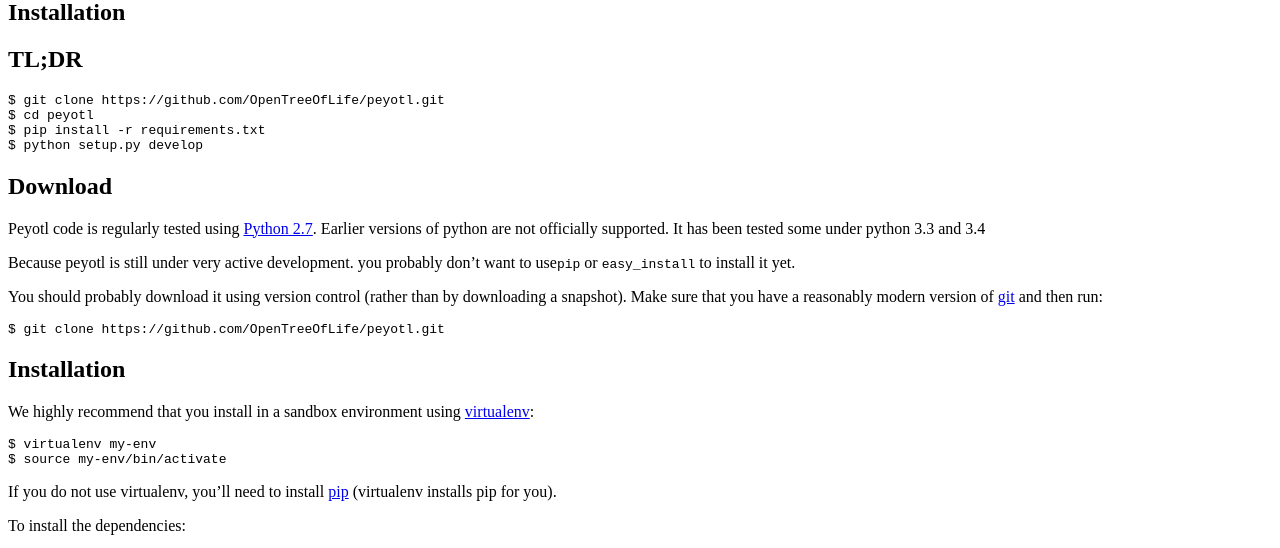
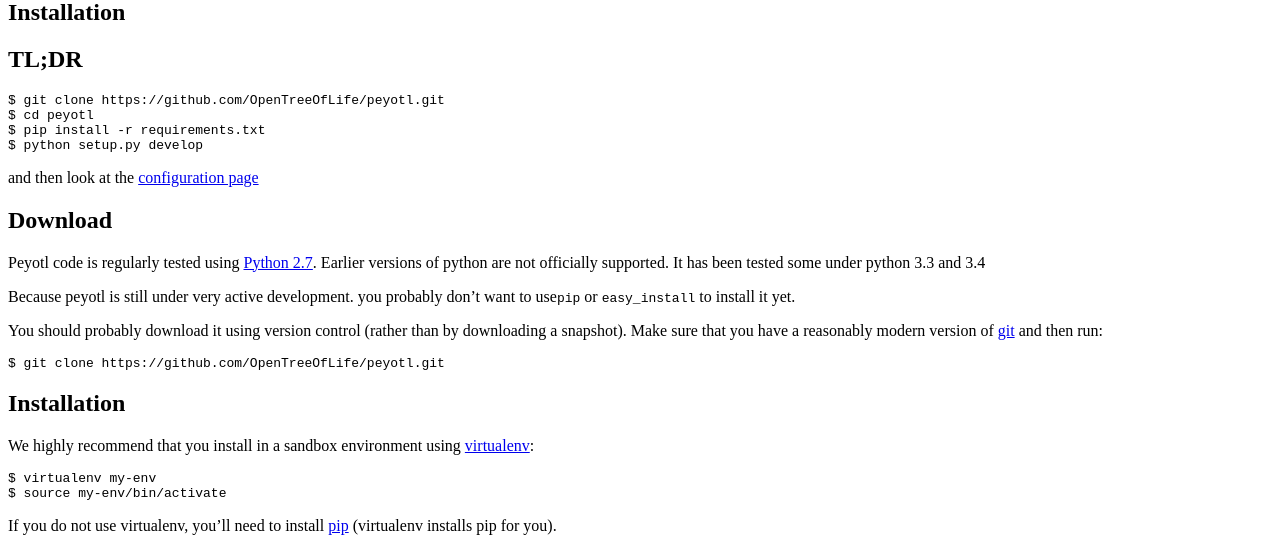
Before and after one commit to OpenTreeOfLife/peyotl, a Jekyll site: the page built from installation/index.md, in a window 1280 px wide and 900 px high, cut to the strip 352-900 px from the top of the window. Built offline with Jekyll 4.4.1, drawn with Linux system fonts in a browser that asks for light colours; part of the change alters nothing that is shown.

```diff
--- a/_config.yml
+++ b/_config.yml
@@ -43,7 +43,7 @@ url:
 # (http://yourusername.github.io/repository-name)
 # and NOT your User repository (http://yourusername.github.io)
 # then add in the baseurl here, like this: "/repository-name"
-baseurl: ""
+baseurl: "/peyotl"
 
 #
 # !! You don't need to change any of the configuration flags below !!
@@ -73,4 +73,5 @@ exclude:
     - README.md
 
 kramdown:
+  hard_wrap: false
   input: GFM
--- a/installation/index.md
+++ b/installation/index.md
@@ -10,6 +10,7 @@ permalink: /installation/
     $ pip install -r requirements.txt
     $ python setup.py develop
 
+and then look at the [configuration page](../configuration)
 
 # Download
 
```
Also changed, not shown: configuration/index.md (line endings or trailing spaces).
